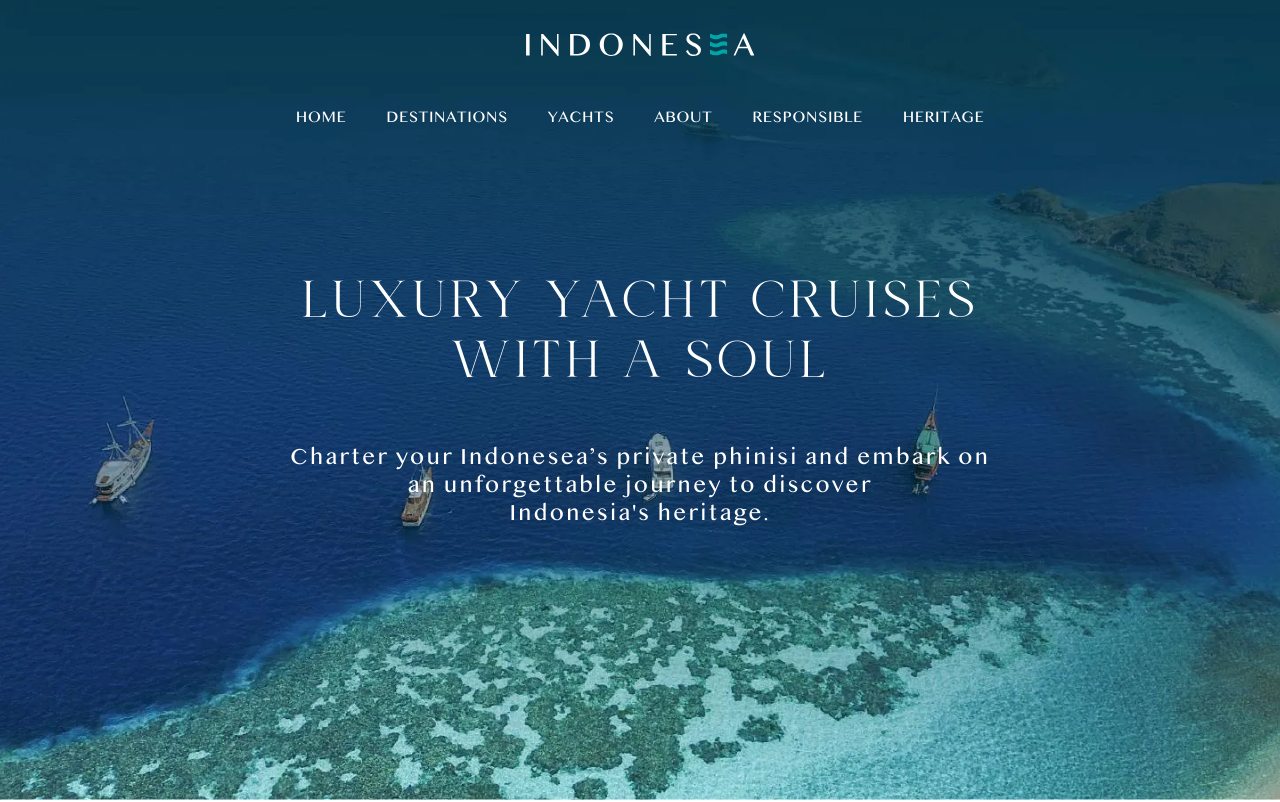
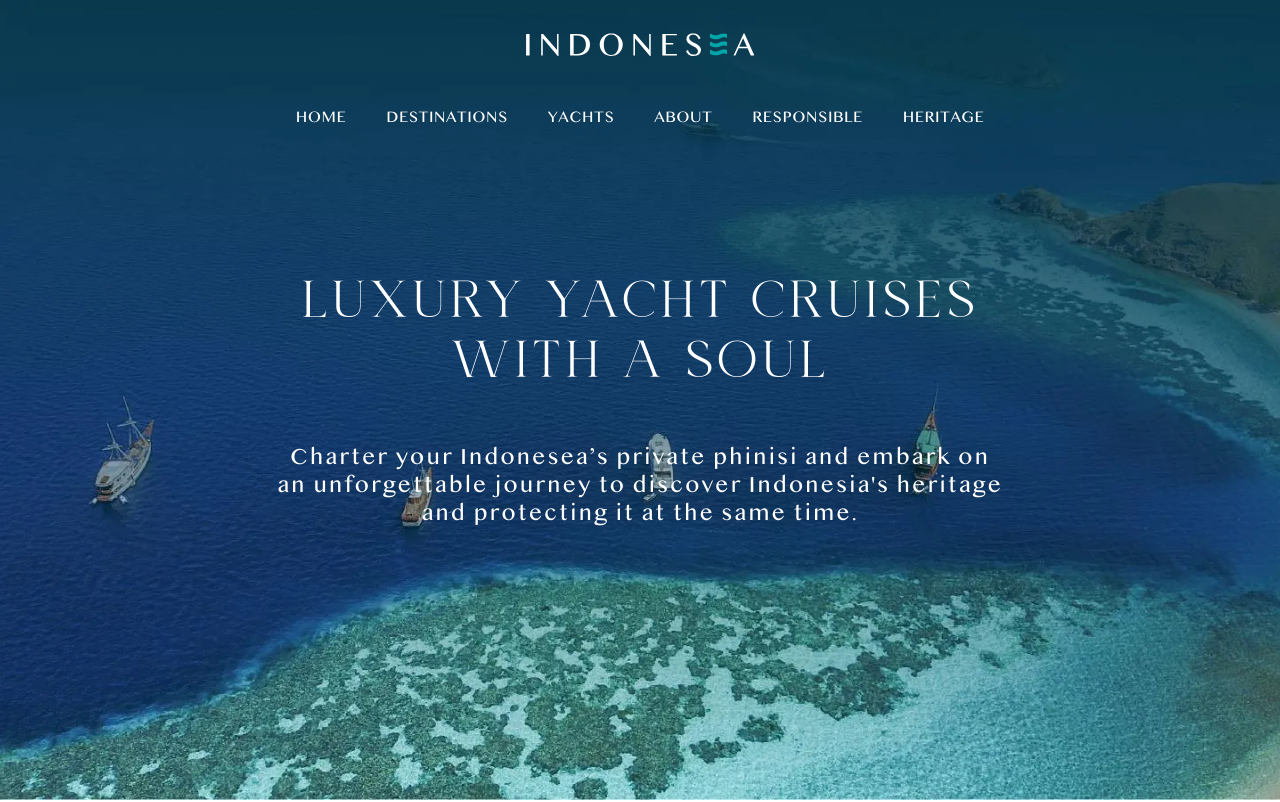
Before and after one commit to deeova/Indonesea, a Next.js app: page / in a window 1280 px wide. Shown: the top 802 px of the page. Built offline with nearby package versions, Linux system fonts and the light colour scheme.

Commit message:
Add more text on hero section home

```diff
--- a/components/Home/Hero.tsx
+++ b/components/Home/Hero.tsx
@@ -15,9 +15,8 @@ const Hero = () => {
           <div className="lg:text-[23px] lg:leading-7 lg:tracking-[1.84px] text-lg">
             Charter your Indonesea’s private phinisi and embark on
             <br />
-            an unforgettable journey to discover
-            <br />
-            Indonesia's heritage.
+            an unforgettable journey to discover Indonesia's heritage
+            <br /> and protecting it at the same time.
           </div>
         </div>
       </div>
```
